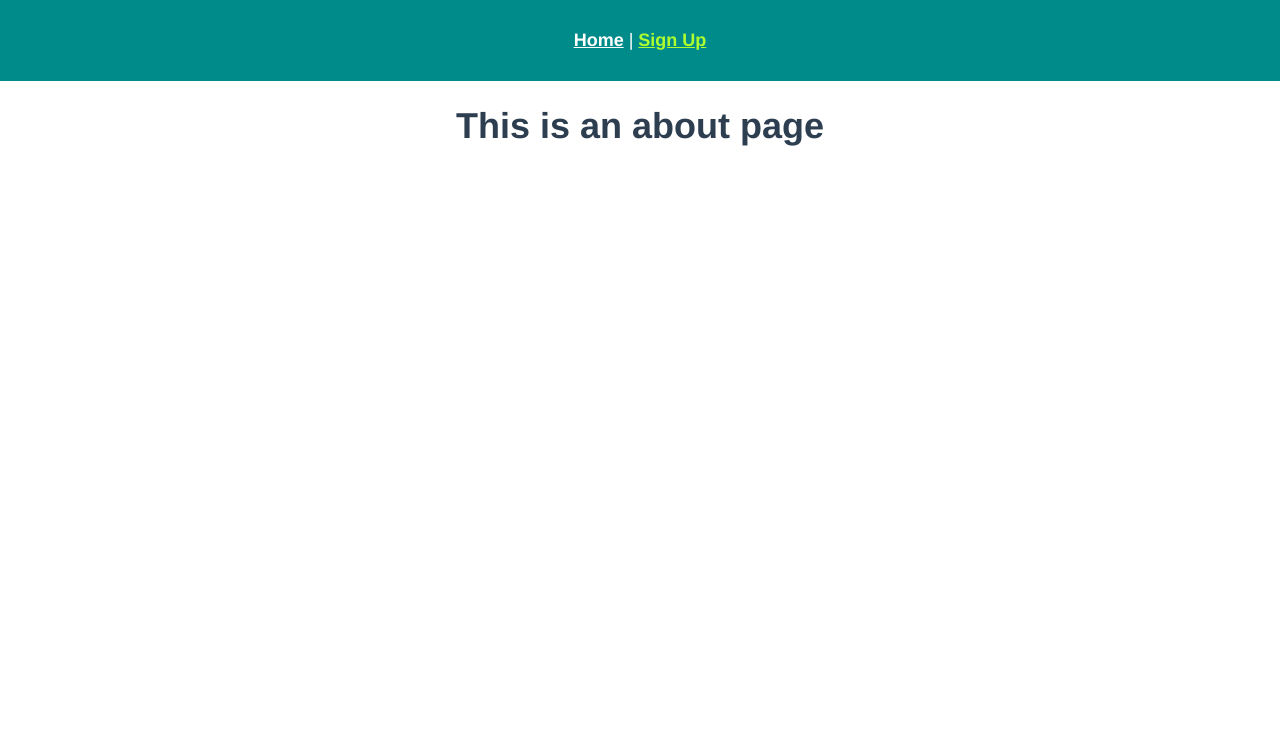
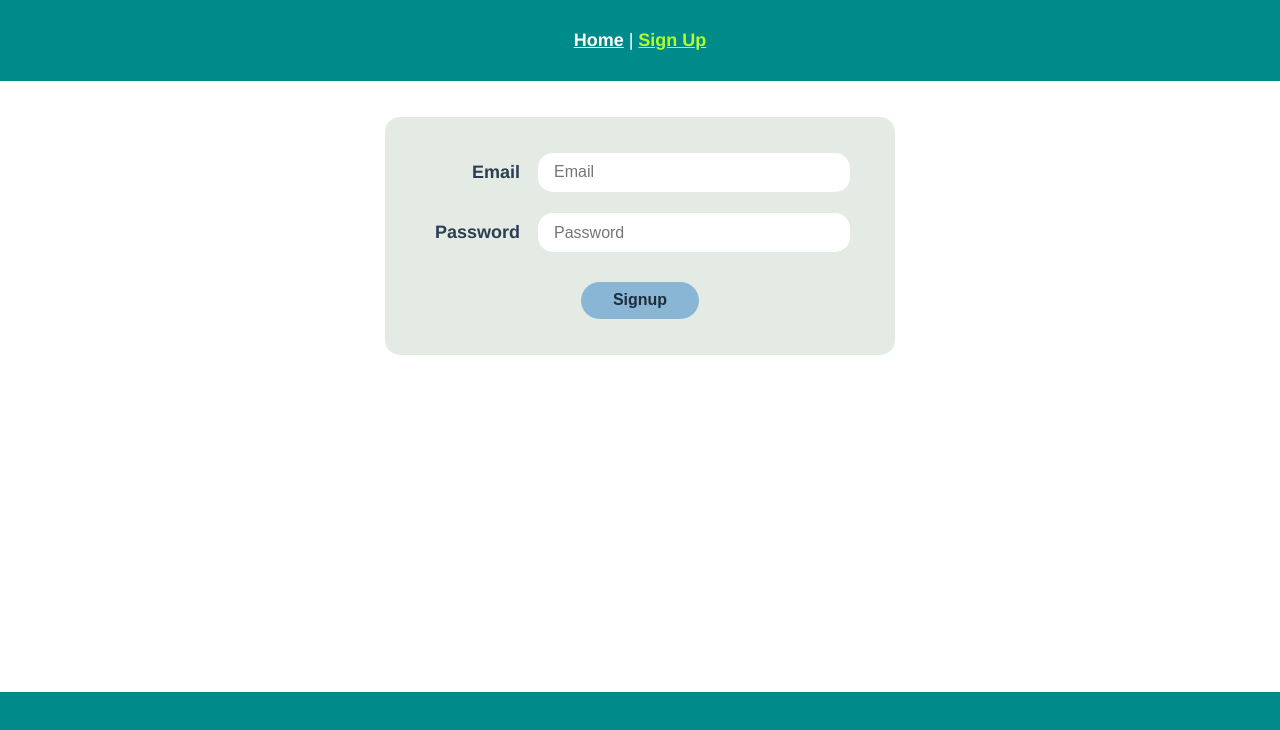
Before and after one commit to mikkjavois/WAD-Homework-VUE, a Vue app: page /#/signup in a window 1280 px wide. Shown: the top 730 px of the page. Built offline with nearby package versions, Linux system fonts and the light colour scheme.

Commit message:
Signup page

```diff
--- a/src/App.vue
+++ b/src/App.vue
@@ -3,11 +3,25 @@
     <router-link to="/">Home</router-link> |
     <router-link to="/signup">Sign Up</router-link>
   </nav>
-  <router-view/>
+  <main class="main-content">
+    <router-view />
+  </main>
+  <Footer />
 </template>
+
+<script>
+import Footer from '@/components/Footer.vue';
+
+export default {
+  components: { Footer }
+};
+</script>
 
 <style>
 #app {
+  display: flex;
+  flex-direction: column;
+  min-height: 100vh;
   font-family: Avenir, Helvetica, Arial, sans-serif;
   -webkit-font-smoothing: antialiased;
   -moz-osx-font-smoothing: grayscale;
@@ -15,6 +29,10 @@
   color: #2c3e50;
   font-weight: 500;
   font-size: large;
+}
+
+.main-content {
+  flex: 1;
 }
 
 body {
--- a/src/router/index.js
+++ b/src/router/index.js
@@ -10,7 +10,7 @@ const routes = [
   {
     path: '/signup',
     name: 'signup',
-    component: () => import('../views/AboutView.vue')
+    component: () => import('../views/SignUpView.vue')
   }
 ]
 
--- a/src/store/index.js
+++ b/src/store/index.js
@@ -9,10 +9,13 @@ export default createStore({
   },
   mutations: {
     SetPosts:   (state, posts) => state.posts = posts,
-    LikePost:   (state, id) => state.posts.find(p => p.id === id).likeCount++,
+    LikePost:   (state, id) => {
+      const post = state.posts.find(p => p.id === id);
+      if (post) post.likeCount++;
+    },
     UnlikePost: (state, id) => {
       const post = state.posts.find(p => p.id === id);
-      if (post.likeCount >= 0) {
+      if (post && post.likeCount >= 0) {
         post.likeCount--;
       }
     },
--- /dev/null
+++ b/src/views/SignUpView.vue
@@ -0,0 +1,162 @@
+<template>
+    <div class="signup-container">
+        <form class="signup-form" @submit.prevent="handleSignup">
+            <div class="form-row">
+                <label for="email">Email</label>
+                <input
+                id="email"
+                type="email"
+                v-model="email"
+                placeholder="Email"
+                required
+                />
+            </div>
+
+            <div class="form-row">
+                <label for="password">Password</label>
+                <input
+                id="password"
+                type="password"
+                v-model="password"
+                placeholder="Password"
+                required
+                />
+            </div>
+
+            <p v-if="errors.length > 0" class="error-message">
+                The password is not valid - {{ errors.join(', ') }}
+            </p>
+
+            <button type="submit" class="signup-button">Signup</button>
+        </form>
+    </div>
+</template>
+
+<script>
+export default {
+    name: 'SignUpView',
+    data() {
+        return {
+            email: '',
+            password: '',
+            errors: []
+        };
+    },
+    methods: {
+        validatePassword() {
+            const unmetRules = [];
+            const pwd = this.password;
+
+            if (pwd.length < 8 || pwd.length >= 15) {
+                unmetRules.push('The password should be at least 8 chars and less than 15 chars');
+            }
+
+            if (!/[A-Z]/.test(pwd)) {
+                unmetRules.push('The password should contain at least one uppercase letter');
+            }
+
+            if ((pwd.match(/[a-z]/g) || []).length < 2) {
+                unmetRules.push('It should include at least two lowercase alphabet characters');
+            }
+
+            if ((pwd.match(/[a-z]/g) || []).length < 2) {
+                unmetRules.push('It should include at least two lowercase alphabet characters');
+            }
+
+            if (!/^[A-Z]/.test(pwd)) {
+                unmetRules.push('It should start with an uppercase alphabet');
+            }
+
+            if (!pwd.includes('_')) {
+                unmetRules.push('It should include the character "_"');
+            }
+
+            this.errors = unmetRules;
+            return unmetRules.length === 0;
+        },
+        handleSignup() {
+            if (this.validatePassword()) {
+                // Password is valid (e.g., "Abc_1234")
+                alert(`Account created for ${this.email}!`);
+                this.email = '';
+                this.password = '';
+                this.$router.push('/');
+            }
+        }
+    }
+};
+</script>
+
+<style scoped>
+.signup-container {
+  display: flex;
+  justify-content: center;
+  align-items: center;
+  padding: 2em 1em;
+}
+
+.signup-form {
+  background-color: #e4ebe5;
+  border-radius: 15px;
+  padding: 2em 2.5em;
+  width: 100%;
+  max-width: 420px;
+  display: flex;
+  flex-direction: column;
+  gap: 1.2em;
+}
+
+.form-row {
+  display: flex;
+  align-items: center;
+  justify-content: space-between;
+  gap: 1em;
+}
+
+.form-row label {
+  width: 90px;
+  text-align: right;
+  font-weight: bold;
+  color: #2c3e50;
+}
+
+.form-row input {
+  flex: 1;
+  padding: 0.65em 1em;
+  border: none;
+  border-radius: 15px;
+  font-size: 1rem;
+  outline: none;
+}
+
+.form-row input:focus {
+  box-shadow: 0 0 0 2px darkcyan;
+}
+
+.error-message {
+  color: #b00020;
+  font-style: italic;
+  font-size: 0.9rem;
+  text-align: left;
+  margin: 0;
+  line-height: 1.4;
+}
+
+.signup-button {
+  align-self: center;
+  background-color: #8ab6d6;
+  color: #1d2d3a;
+  font-weight: bold;
+  font-size: 1rem;
+  border: none;
+  border-radius: 20px;
+  padding: 0.6em 2em;
+  cursor: pointer;
+  margin-top: 0.5em;
+  transition: background-color 0.2s ease;
+}
+
+.signup-button:hover {
+  background-color: #72a5ca;
+}
+</style>
```
